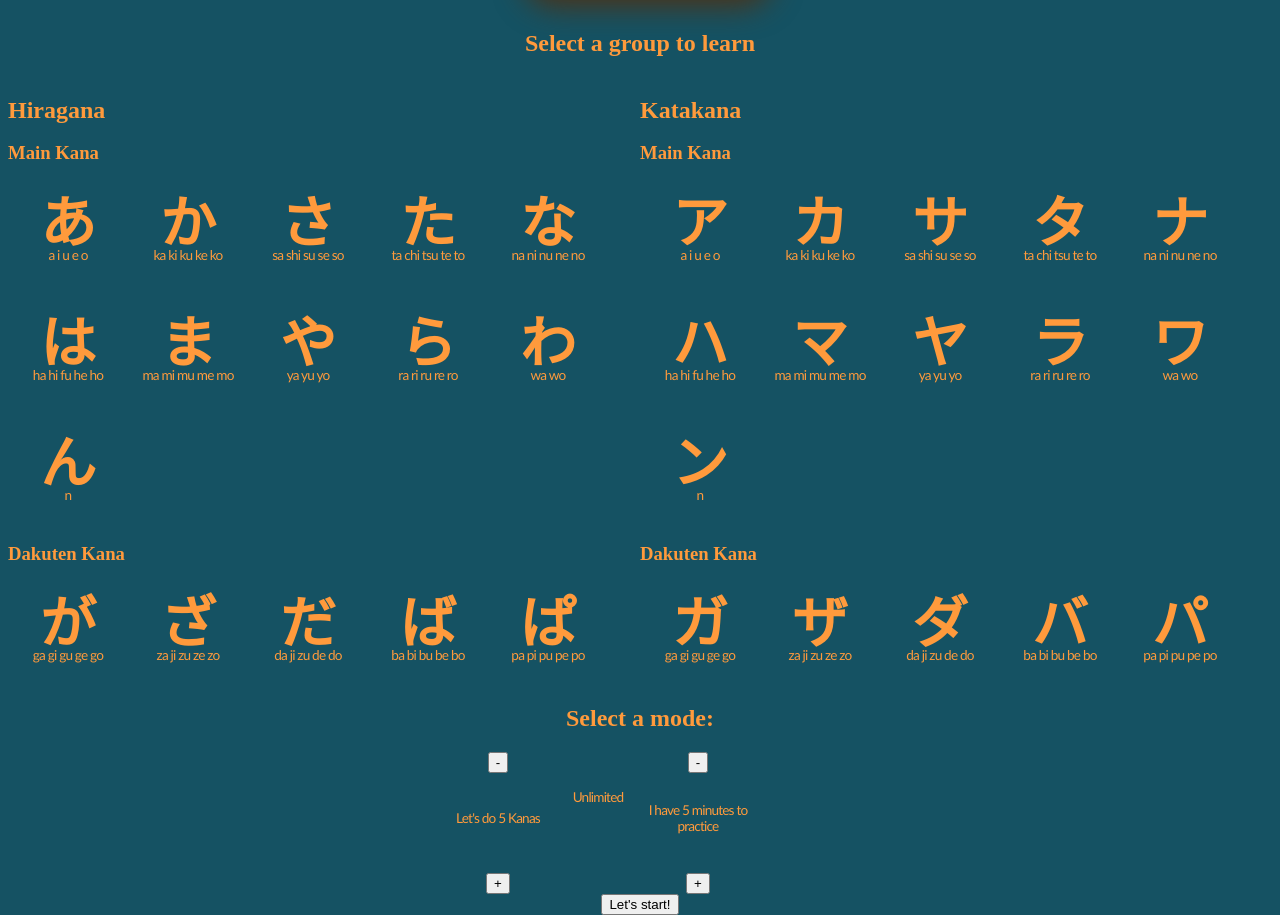
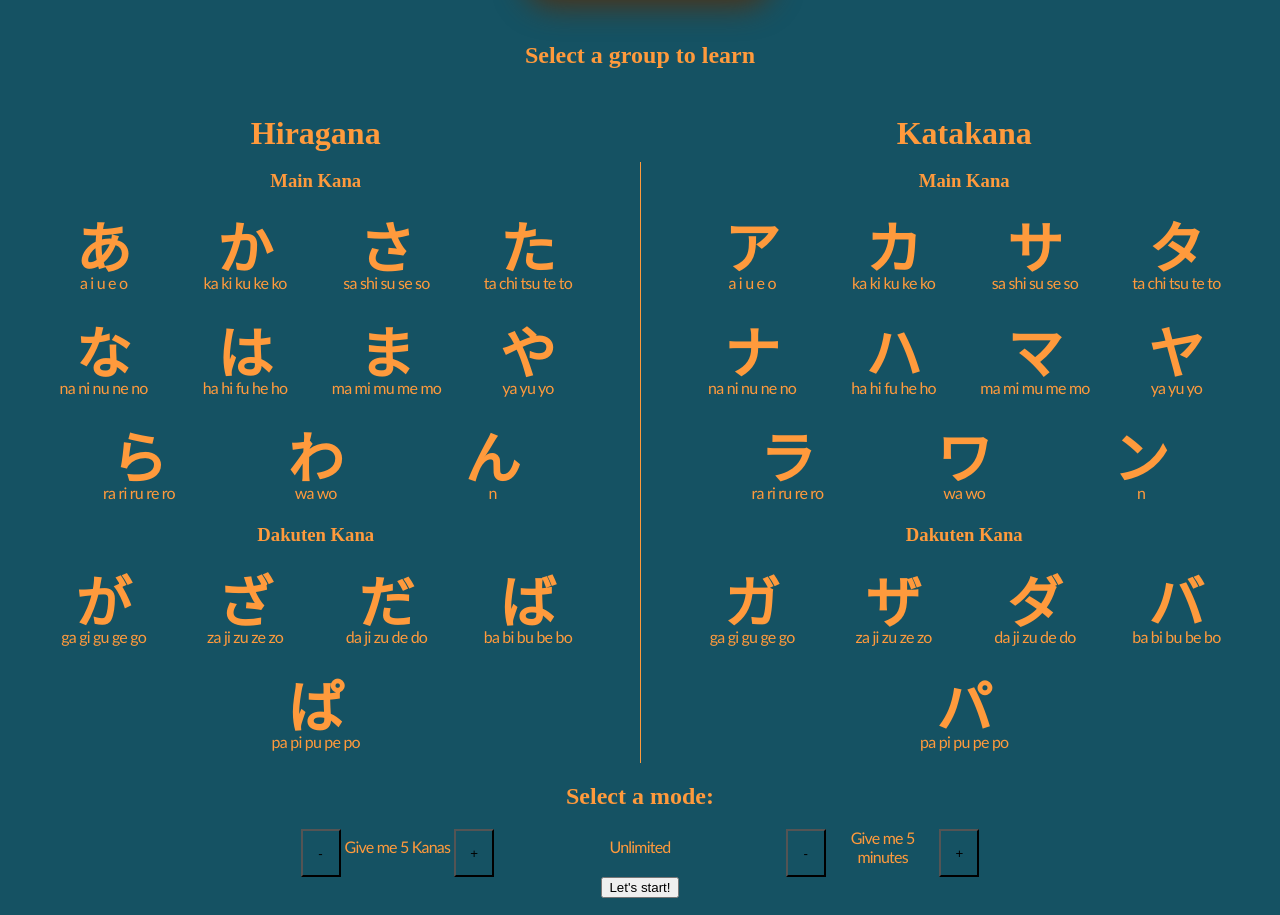
Before and after one commit to Eldoprano/learn-kana, a React (Create React App) app: page / in a window 1280 px wide. Shown: the part 766-1681 px from the top of the page. Built offline with nearby package versions, Linux system fonts and the light colour scheme.

Commit message:
Updated the design of the Kana groups

```diff
--- a/src/App.css
+++ b/src/App.css
@@ -30,6 +30,7 @@ Title Page
     margin-bottom: 1vh;
     margin-top: 30vh;
     font-family: "Belanosima";
+    user-select: none;
 }
 
 .title-page>div>h3{
@@ -37,6 +38,7 @@ Title Page
     margin-top: 1vh;
     font-size: 2.5vw;
     font-family: "Belanosima";
+    user-select: none;
 }
 
 /* Stolen and adapted from https://codepen.io/Hornebom/pen/obaLYK */
@@ -85,6 +87,11 @@ Title Page
 Game Menu Page
 ##############
 */
+
+  #game-menu-title {
+    user-select: none;
+    padding-top: 0.5em;
+  }
   .game-menu-page{
     height: 97vh;
     display: flex;
@@ -96,14 +103,23 @@ Game Menu Page
     display: flex;
     flex-direction: row;
     justify-content: space-evenly;
+    gap:1em;
   }
 
-  @media (max-width: 750px) {
+  .kana-divider{
+    width: 0px;
+    border-width: 1px;
+    border-style: solid;
+    border-left: transparent;
+    color: #ff9a3c;
+    display: inline-block;
+    height: calc(100% - 75px);
+    align-self: flex-end;
+  }
+
+  @media (max-width: 655px) {
     .kana-group-selector{
       flex-direction: column;
-    }
-    .main_kana-characters, .dakuten_kana-characters {
-      justify-content: space-evenly;
     }
   }
 
@@ -114,23 +130,38 @@ Game Menu Page
   }
 
   .kana-group-elements>h2 {
-    margin-bottom: 0px;
+    margin-bottom: 0.2em;
+    font-size: 2em;
+    text-align: center;
+    user-select: none;
   }
 
   .character-title-group{
     display: flex;
     flex-direction: row;
     flex-wrap: wrap;
+    /*
+    border: #ff9a3c;
+    border-width: 1px;
+    border-style: solid;
+    border-radius: 20px;
+    */
+    padding: 0em 1em;
+    justify-content: center;
   }
 
   .character-title-group>h3{
-    margin-bottom: 0px;
+    margin-top: 0.6em;
+    margin-bottom: 0.6em;
+    user-select: none;
   }
 
   .main_kana-characters, .dakuten_kana-characters{
     display: flex;
     flex-direction: row;
     flex-wrap: wrap;
+    justify-content: space-evenly;
+    gap: 5px;
   }
 
   .character-title-element{
@@ -147,7 +178,7 @@ Game Menu Page
   }
 
   .character-checkbox-content>p{
-    font-size: 0.85em;
+    font-size: 1em;
     letter-spacing: -0.8px;
     margin-top: 3px;
     font-family: 'Trebuchet MS', sans-serif;
@@ -156,7 +187,7 @@ Game Menu Page
   .character-checkbox-element {
     display: inline-block;
     position: relative;
-    margin: 10px;
+    margin: 0px;
   }
 
   .character-checkbox-input {
@@ -173,12 +204,10 @@ Game Menu Page
     height: 100px;
     border-radius: 8px;
     cursor: pointer;
+    width: 7.1em;
     transition: background-color 0.3s;
   }
 
-  .character-checkbox-input:hover ~ .character-checkbox-content {
-    background-color: #00934a;
-  }
 
   .character-checkbox-input:checked ~ .character-checkbox-content {
     background-color: #00000045;
@@ -186,9 +215,18 @@ Game Menu Page
     animation: checkbox-check 0.3s;
   }
 
+
   .character-checkbox-input:not(:checked) ~ .character-checkbox-content {
     background-color: transparent;
     border-color: #00000000;
+  }
+
+  .character-checkbox-input:hover:checked ~ .character-checkbox-content {
+    background-color: #0000006d;
+  }
+
+  .character-checkbox-input:hover:not(:checked) ~ .character-checkbox-content {
+    background-color: #00000027;
   }
 
   .character-checkbox-input:checked ~ .character-checkbox-content h3 {
@@ -220,9 +258,21 @@ Game Menu Page
   .game-mode-selector-button-group{
     display: flex;
     flex-direction: row;
-    width: 30vw;
+    width: 60vw;
+    justify-content: space-around;
   }
 
   .button-with-arrows {
+    display: flex;
+    flex-direction: row;
+    height: 3em;
+  }
 
+  .button-with-arrows>button {
+    background-color: transparent;
+    width: 3em;
   }
+
+  .button-with-arrows .character-checkbox-content {
+    height: 3em;
+  }
--- a/src/components/GameMenu.js
+++ b/src/components/GameMenu.js
@@ -10,6 +10,7 @@ export default function GameMenu() {
       <h2 id='game-menu-title'>Select a group to learn</h2>
       <div className='kana-group-selector'>
         <KanaGroup groupToShow="hiragana" />
+        <div className='kana-divider'></div>
         <KanaGroup groupToShow="katakana" />
       </div>
       <div className='game-mode-selector'>
--- a/src/components/GameModeSelector.js
+++ b/src/components/GameModeSelector.js
@@ -6,14 +6,16 @@ export default function GameModeSelector() {
     <div className='game-mode-selector-group'>
         <h2>Select a mode:</h2>
         <div className='game-mode-selector-button-group'>
-          <ButtonWithArrows description="Let's do" unit="Kanas" id="kana-selector"/>
-          <lable>
-            <input type="radio" name="button-with-arrows" id='time-selector' class="character-checkbox-input"></input>
-            <div className="character-checkbox-content">
-              <p>Unlimited</p>
-            </div>
-          </lable>
-          <ButtonWithArrows description="I have" unit="minutes to practice" id="time-selector"/>
+          <ButtonWithArrows description="Give me" unit="Kanas" id="kana-selector"/>
+          <div className='button-with-arrows'>
+            <label>
+              <input type="radio" name="button-with-arrows" id='time-selector' class="character-checkbox-input"></input>
+              <div className="character-checkbox-content">
+                <p>Unlimited</p>
+              </div>
+            </label>
+          </div>
+          <ButtonWithArrows description="Give me" unit="minutes" id="time-selector"/>
         </div>
     </div>
   )
--- a/src/components/KanaGroup.js
+++ b/src/components/KanaGroup.js
@@ -62,7 +62,10 @@ function character_button_group_builder(props, tag) {
             if (hasTag) {
                 const characterText = Object.keys(characters).map((in_character) => {
                     const { romanji } = characters[in_character];
-                    return romanji;
+                    // TODO: This is very hacky. Fix it.
+                    //if(String(romanji).includes("a") || romanji == "n"){
+                        return romanji;
+                    //}
                 }).join(" ");
 
                 return (
```
